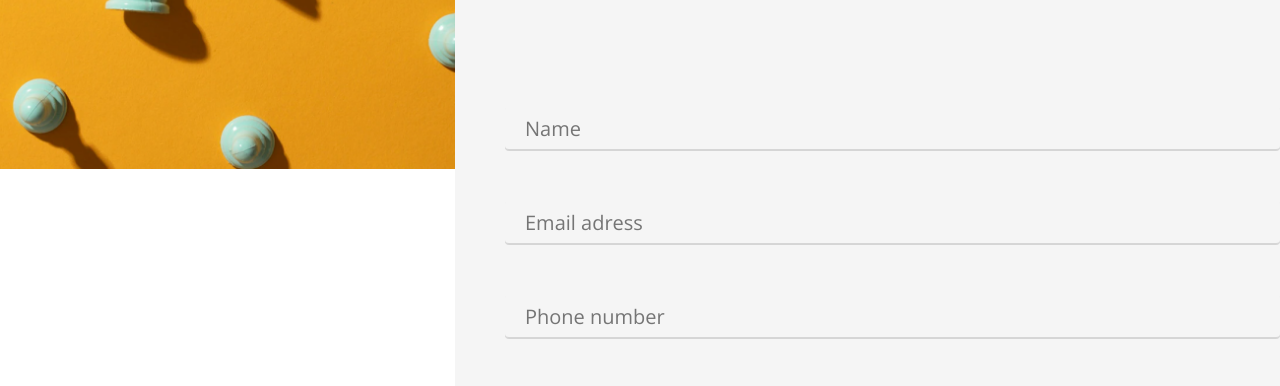
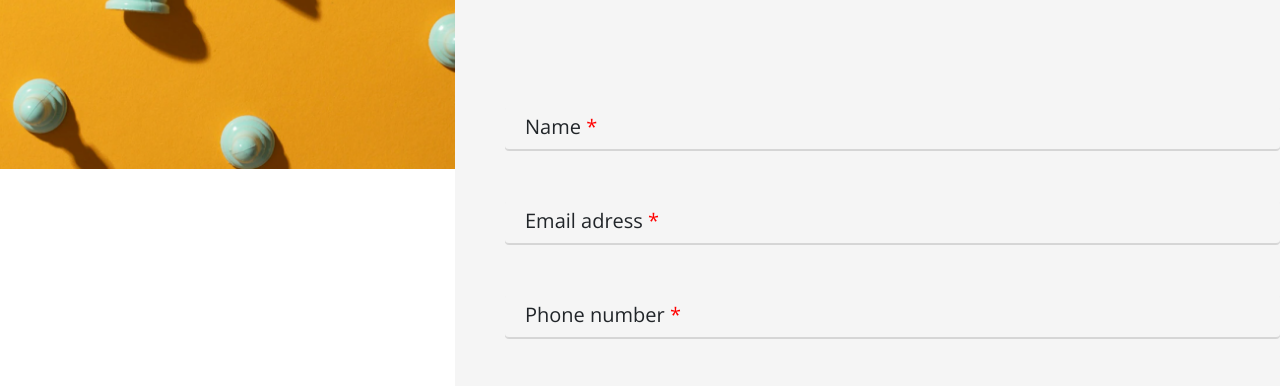
Before and after one commit to lasha-darchiashvili/registration-project, a plain HTML site: page peresonalinfo.html in a window 1280 px wide. Shown: the part 406-792 px from the top of the page. Drawn offline with nearby package versions, Linux system fonts and the light colour scheme.

Commit message:
input red stars on second page, done

```diff
--- a/page2.js
+++ b/page2.js
@@ -246,3 +246,21 @@ function saveInputsOnRefresh(input, eventType) {
     localStorage.setItem(input.className, inputValue);
   });
 }
+
+const inputField = document.querySelectorAll(".allinput");
+
+inputField.forEach((input) => {
+  input.addEventListener("focus", function () {
+    console.log(input);
+    input.parentElement.querySelector(".placeholder-replacer").style.display =
+      "none";
+  });
+});
+inputField.forEach((input) => {
+  input.addEventListener("blur", function () {
+    if (!input.value) {
+      input.parentElement.querySelector(".placeholder-replacer").style.display =
+        "block";
+    }
+  });
+});
--- a/peresonalinfo.html
+++ b/peresonalinfo.html
@@ -106,47 +106,44 @@
 
           <div class="input-field-wrapper">
             <div class="input-field">
-              <input
-                id="username"
-                type="text"
-                class="username"
-                placeholder="Name"
-              />
+              <input id="username" type="text" class="username allinput" />
               <!-- <label for="username" class="inputlabel">Name</label> -->
               <img src="./pictures/tick.png" alt="tick" class="greentick" />
+              <p class="placeholder-replacer">
+                Name <span class="firstpg-star">*</span>
+              </p>
             </div>
           </div>
 
           <div class="input-field-wrapper">
             <div class="input-field">
-              <input
-                id="email"
-                type="email"
-                class="email"
-                placeholder="Email adress"
-              />
+              <input id="email" type="email" class="email allinput" />
               <!-- <label for="email" class="inputlabel">Emal adress</label> -->
               <img src="./pictures/tick.png" alt="tick" class="greentick" />
+              <p class="placeholder-replacer">
+                Email adress <span class="firstpg-star">*</span>
+              </p>
             </div>
           </div>
 
           <div class="input-field-wrapper">
             <div class="input-field">
-              <input
-                id="tel"
-                type="tel"
-                class="tel"
-                placeholder="Phone number"
-              />
+              <input id="tel" type="tel" class="tel allinput" />
               <!-- <label for="tel" class="inputlabel">Phone number</label> -->
               <img src="./pictures/tick.png" alt="tick" class="greentick" />
+              <p class="placeholder-replacer">
+                Phone number <span class="firstpg-star">*</span>
+              </p>
             </div>
           </div>
 
           <div class="input-field-wrapper">
             <div class="input-field">
-              <input placeholder="Date" class="textboxdate" type="text" />
+              <input class="textboxdate allinput" type="text" />
               <img src="./pictures/tick.png" alt="tick" class="greentick" />
+              <p class="placeholder-replacer">
+                Date <span class="firstpg-star">*</span>
+              </p>
             </div>
           </div>
 
--- a/style.css
+++ b/style.css
@@ -604,5 +604,14 @@ h1 {
   align-items: center;
 }
 
-.onboardingimg {
+.placeholder-replacer {
+  font-size: 2rem;
+  position: absolute;
+  top: 0;
+  padding: 0.5rem 2rem;
+  pointer-events: none;
 }
+
+.firstpg-star {
+  color: red;
+}
```
